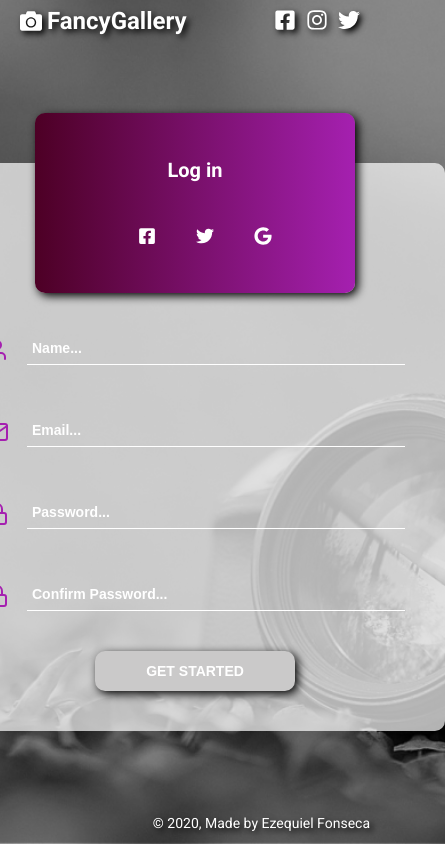
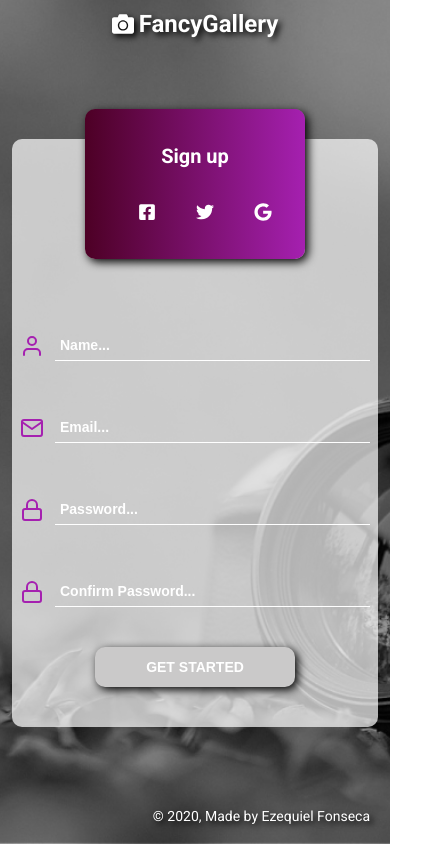
Before and after one commit to Qz-C/FancyGallery-frontend, a React (Create React App) app: page /register in a window 390 px wide. Shown: the whole page, 445 px wide, since content can reach past the window. Built offline with nearby package versions, Linux system fonts and the light colour scheme.

Commit message:
working on responsivity

```diff
--- a/src/components/Footer/styles.css
+++ b/src/components/Footer/styles.css
@@ -2,7 +2,6 @@ footer{
     display: flex;
     align-items: center;
     justify-content: flex-end;
-    height: 5%;
     padding: 20px;
     position: static;
     bottom:0;
--- a/src/components/Header/styles.css
+++ b/src/components/Header/styles.css
@@ -1,6 +1,5 @@
 .header{
     position: static;
-    height: 5%;
     width: 100%;
     display: flex;
     justify-content: space-between;
@@ -27,3 +26,19 @@
     margin-right: 10px;
     filter: drop-shadow( 3px 3px 3px #000000);
 }
+
+@media only screen and (max-width: 600px){
+    .header{
+        padding: 20%;
+        width: 100%;
+        display: flex;
+        justify-content: center;
+        align-items: center;
+        padding: 10px;
+    }
+
+    .header .social-media svg{
+        display: none;
+    }
+
+}
--- a/src/components/HeaderProfile/styles.css
+++ b/src/components/HeaderProfile/styles.css
@@ -18,7 +18,7 @@
 
 .header-profile .logo svg{
     margin-right: 5px;
-    filter: drop-shadow( 3px 3px 10px #ffffff);
+    filter: drop-shadow( 0px 0px 10px #ffffff);
 }
 
 .header-profile .logo h1{
@@ -67,3 +67,31 @@
 .header-profile .user-nav .sign-out svg:hover{
     color: #9C27B0;
 }
+
+@media only screen and (max-width: 500px){
+    .header-profile{
+        padding: 20%;
+        width: 100%;
+        display: flex;
+        flex-direction: column;
+        justify-content: center;
+        align-items: center;
+        padding: 10px;
+        box-shadow: 0px 0px 0px black;
+
+    }
+
+    .header-profile .user-nav{
+        border-radius: 10px;
+        margin-top: 10px;
+        background-color: #131212;
+        padding: 10px;
+        display: flex;
+        align-items: center;
+        justify-content: space-between;
+    }
+
+    .header-profile .user-nav .user-name{
+        display: none;
+    }
+}
--- a/src/components/LoginFloatBox/index.js
+++ b/src/components/LoginFloatBox/index.js
@@ -8,9 +8,9 @@ import { FaTwitter } from "react-icons/fa";
 
 import { FaGoogle } from "react-icons/fa";
 
-const LoginFloatBox = () => (
+const LoginFloatBox = props => (
     <div className="login-float-box">
-        <h3> Log in </h3>
+        <h3> {props.text} </h3>
         <div className="social-media">
             <FaFacebookSquare size={18}/>
             <FaTwitter size={18}/>
--- a/src/components/LoginFloatBox/styles.css
+++ b/src/components/LoginFloatBox/styles.css
@@ -1,8 +1,8 @@
 .login-float-box{
     box-shadow: black 3px 3px 10px;
     background-image: linear-gradient(to right, #4D0025, #A520B0 );
-    min-width: 320px !important;
-    min-height: 180px !important;
+    min-width: 320px;
+    min-height: 180px;
     border-radius: 10px;
     border: none;
     display: flex;
@@ -14,7 +14,6 @@
 }
 
 .login-float-box h3{
-
     font-size: 20px;
     font-weight: bold;
 }
@@ -23,3 +22,11 @@
     margin-right: 10px;
     margin-left: 30px;
 }
+
+@media only screen and (max-width: 600px){
+    .login-float-box{
+        margin-bottom: -120px;
+        min-width: 220px;
+        min-height: 150px;
+    }
+}
--- a/src/pages/Image/index.js
+++ b/src/pages/Image/index.js
@@ -30,9 +30,7 @@ const Image = props => {
         setIsEditing(true);
         const textElement = document.getElementById("picture-name");
         const divElement = document.getElementById("picture-name-content");
-
         textElement.contentEditable = true;
-
         divElement.style.backgroundColor = "#181818"
         divElement.style.padding = "5px"
         divElement.style.borderRadius = "10px"
@@ -118,9 +116,9 @@ const Image = props => {
                             <div id="picture-name-content">
 
                                 { isEditing ? null : <>
-                                    <h1 id="picture-name" contentEditable={false} onBlur={ event => {setNewName(event.target.value)}}>
+                                    <h3 id="picture-name" contentEditable={false} onBlur={ event => {setNewName(event.target.value)}}>
                                         { newName !== "" ? newName : (props.image.name).split('.')[0] }
-                                    </h1>
+                                    </h3>
                                     <Link to="#" onClick={ handleEnableEditing }>
                                         <FiEdit2 size={16}/>
                                     </Link>
@@ -139,23 +137,23 @@ const Image = props => {
                                 </> : null }
 
                             </div>
-                            <h1>
+                            <h3>
                                 { filesize(props.image.size) }
-                            </h1>
-                            <h1>
+                            </h3>
+                            <h3>
                                 { (props.image.created_at).split('T')[0] }
-                            </h1>
-                            <h1>
+                            </h3>
+                            <h3>
                                 { (props.image.format).toUpperCase() }
-                            </h1>
-                            <Link to="#" >
-                                <FiTrash2 color={"#FFFFFF"} size={22} onClick={handleDeleteImg}/>
-                            </Link>
-                            <Link to="#" >
-                                <FiDownload color={"FFFFFF"} size={22} onClick={handleDownlodImg} />
-                            </Link>
-
-
+                            </h3>
+                </div>
+                <div className="icons-img">
+                                <Link className="img-button" to="#" >
+                                    <FiDownload color={"FFFFFF"} size={22} onClick={handleDownlodImg} />
+                                </Link>
+                                <Link className="img-button" to="#" >
+                                    <FiTrash2 color={"#FFFFFF"} size={22} onClick={handleDeleteImg}/>
+                                </Link>
                 </div>
             </section>
         </Modal>
--- a/src/pages/Image/styles.css
+++ b/src/pages/Image/styles.css
@@ -24,12 +24,30 @@
     max-height: 70vh;
 }
 
+.icons-img .img-button{
+    display: flex;
+    align-items: center;
+    justify-content: center;
+    width: 50px;
+    height: 50px;
+    background-color: #9C27B0;
+    padding: 15px;
+    border-radius: 100%;
+}
+
 .img-content .menu{
     display: flex;
     height: auto;
     width: 100%;
     padding: 20px;
     justify-content: space-between;
+}
+
+.icons-img{
+    width: 100%;
+    padding: 10px 20px 20px 20px;
+    display: flex;
+    justify-content: space-evenly;
 }
 
 .img-content .menu #picture-name-content{
@@ -55,3 +73,20 @@
 .img-content .menu #picture-name-content #picture-name-editable::placeholder{
     color: #363636;
 }
+
+@media only screen and (max-width: 600px){
+    .img-content{
+        max-width: 90vw;
+    }
+    .img-content .menu{
+        display: flex;
+        flex-direction: column;
+        height: 100%;
+    }
+
+    .img-content .menu .icons-img{
+        margin-top: 30px;
+        display: flex;
+        justify-content: space-between;
+    }
+}
--- a/src/pages/Profile/styles.css
+++ b/src/pages/Profile/styles.css
@@ -57,3 +57,14 @@
 .gallery .link .img:hover{
     background-color: transparent;
 }
+@media only screen and (max-width: 600px){
+    .no-imgs h1{
+        font-size: 30px;
+    }
+}
+
+@media only screen and (max-width: 400px){
+    .no-imgs h1{
+        font-size: 20px;
+    }
+}
--- a/src/pages/Signup/index.js
+++ b/src/pages/Signup/index.js
@@ -312,7 +312,7 @@ const Signup = () => {
         <div className="container-signup">
             <Header/>
             <section>
-                <LoginFloatBox/>
+                <LoginFloatBox text={"Sign up"}/>
                 <div className="bottom-div">
                     <form id="form" onSubmit={handleSubmit} onClick={clearForm}>
                         <div className="inputs">
--- a/src/pages/Signup/styles.css
+++ b/src/pages/Signup/styles.css
@@ -53,3 +53,38 @@
     background-color: rgb(202, 201, 201);
     box-shadow: black 3px 3px 10px;
 }
+
+@media only screen and (max-width: 600px){
+
+    .container-signup{
+        width: 100%;
+        height: 100%;
+        color: #FFFFFF;
+        overflow-x: hidden;
+        overflow-y: auto;
+        display: flex;
+        flex-direction: column;
+        justify-content: space-between;
+    }
+
+    .container-signup section{
+        height: 700px;
+        padding: 20px !important;
+    }
+    .container-signup section .bottom-div{
+        all: unset;
+        display: inline-block;
+        background-color: rgb(255,255,255,0.7);
+        border-radius: 10px;
+        width: 100%;
+        max-width: 365px;
+        min-width: 240px;
+        padding: 40px 8px 40px 8px;
+    }
+
+    .container-signup section .bottom-div form{
+        margin-top: 100px;
+        display:flex;
+        flex-direction: column;
+    }
+}
--- a/src/pages/login/index.js
+++ b/src/pages/login/index.js
@@ -86,7 +86,7 @@ const Login = () => {
         <div className="container-login">
             <Header/>
             <section>
-                <LoginFloatBox/>
+                <LoginFloatBox text={"Log in"}/>
                 <div className="bottom-div">
                     <form id="form" onSubmit={handleLogin} onClick={clearForm}>
                         <div className="inputs">
--- a/src/pages/login/styles.css
+++ b/src/pages/login/styles.css
@@ -1,5 +1,4 @@
 .container-login{
-    position: absolute;
     width: 100%;
     height: 100%;
     color: #FFFFFF;
@@ -15,7 +14,6 @@
 }
 
 .container-login section .bottom-div{
-
     padding: 40px;
     width: 365px;
     background-color: rgb(255,255,255,0.7);
@@ -78,3 +76,38 @@
     background-color: #9C27B0;
     color: #ffffff;
 }
+
+@media only screen and (max-width: 600px){
+
+    .container-login{
+        width: 100%;
+        height: 100%;
+        color: #FFFFFF;
+        overflow-x: hidden;
+        overflow-y: auto;
+        display: flex;
+        flex-direction: column;
+        justify-content: space-between;
+    }
+
+    .container-login section{
+        padding: 20px !important;
+        height: 700px;
+    }
+    .container-login section .bottom-div{
+        all: unset;
+        display: inline-block;
+        background-color: rgb(255,255,255,0.7);
+        border-radius: 10px;
+        width: 100%;
+        max-width: 300px;
+        min-width: 240px;
+        padding: 40px 8px 40px 8px;
+    }
+
+    .container-login section .bottom-div form{
+        margin-top: 100px;
+        display:flex;
+        flex-direction: column;
+    }
+}
```
